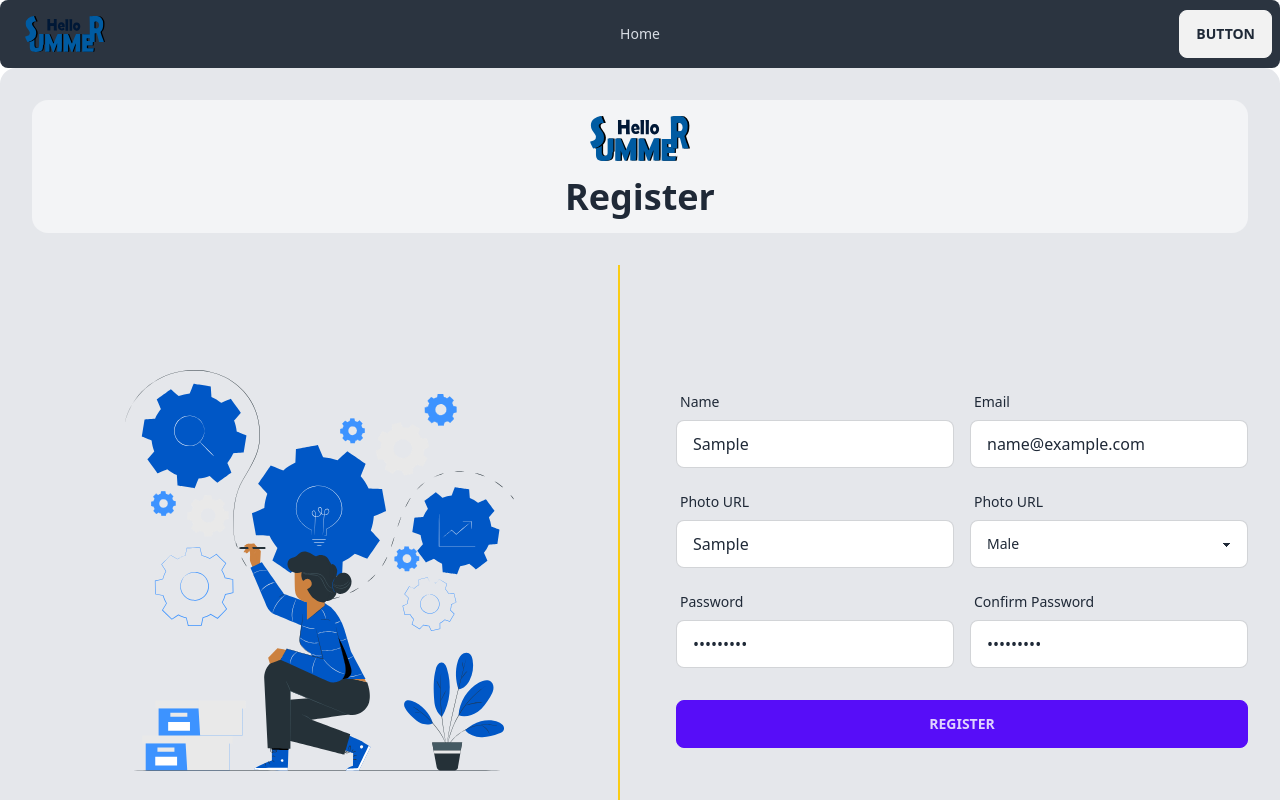
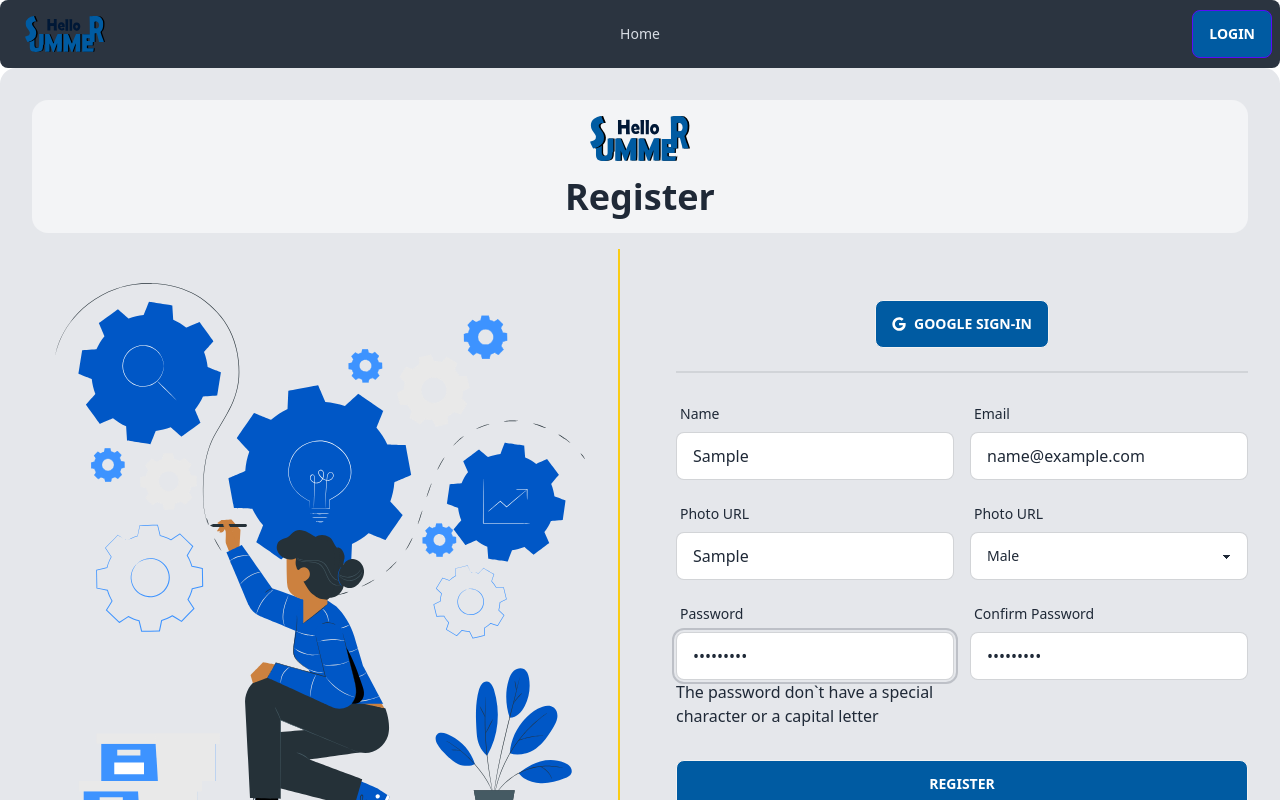
Before and after one commit to dabarshi/hello-summer-client, a React (Vite) app: page /register in a window 1280 px wide. Both pictures are taken after typing "Sample", "name@example.com", "Sample", "Sample123", "Sample123" into the empty fields and a click on the input "Register". Shown: the top 800 px of the page. Built offline with nearby package versions, Linux system fonts and the light colour scheme; no server answers.

Commit message:
add error handle on password in register page and create user and logout on navbar

```diff
--- a/src/Pages/Register/Register.jsx
+++ b/src/Pages/Register/Register.jsx
@@ -2,16 +2,34 @@ import { useForm } from "react-hook-form";
 import Lottie from "lottie-react";
 import registerLottiImg from "../../assets/register/registerLotti.json";
 import logo from "../../assets/logo.svg";
+import { FaGoogle } from 'react-icons/fa';
+import { useContext, useState } from "react";
+import { AuthContext } from "../../providers/AuthProvider";
 
 
 const Register = () => {
-    const { register, handleSubmit, formState: { errors } } = useForm();
+    const { register, handleSubmit, reset, formState: { errors } } = useForm();
+    const [matchPassword, setMatchPassword] = useState(false);
+    const { createNewUser } = useContext(AuthContext);
+
     const onSubmit = data => {
+        if (data.password !== data.confirmPassword) {
+            setMatchPassword(!matchPassword);
+            return;
+        }
+        setMatchPassword(false);
         console.log(data)
+        createNewUser(data.email, data.password)
+        .then(result => {
+            const loggedUser = result.user;
+            console.log(loggedUser);
+        })
+        reset();
     };
     // console.log(watch("name"));
     return (
         <div className="bg-gray-200 p-4 rounded-2xl">
+            {/* Header Section */}
             <div className="grid place-items-center m-4 gap-4 bg-gray-100 rounded-2xl p-4">
                 <figure>
                     <img className="w-[100px]" src={logo} alt="" />
@@ -20,13 +38,21 @@ const Register = () => {
                     <h3 className="text-4xl font-bold">Register</h3>
                 </div>
             </div>
-            <div className="grid md:grid-cols-2 gap-10 items-center py-4">
-                <div className="md:p-20 md:border-r-2 border-yellow-400">
+            <div className="grid md:grid-cols-2 gap-10 items-center">
+                {/* Lottie imgae left side */}
+                <div className="border-b-2 md:border-b-0 md:border-r-2 border-yellow-400 pb-2">
                     <Lottie className="h-full" animationData={registerLottiImg} loop={true} />
                 </div>
+                {/* Right Side form */}
                 <div className="px-4">
+                    {/* Google sign in */}
+                    <div className="text-center">
+                        <button className="btn bg-[#005BA2] text-white hover:bg-[#07416d]"><FaGoogle></FaGoogle>Google Sign-in</button>
+                    </div>
+                    <div className="divider"></div>
+                    {/* Form Start */}
                     <form onSubmit={handleSubmit(onSubmit)}>
-                        <div className="grid md:grid-cols-2 gap-4">
+                        <div className="grid lg:grid-cols-2 gap-4">
                             {/* Name */}
                             <div className="form-control">
                                 <label className="label">
@@ -66,8 +92,14 @@ const Register = () => {
                                 <label className="label">
                                     <span className="label-text">Password</span>
                                 </label>
-                                <input type="password" {...register("password", { required: true })} placeholder="Password" className="input input-bordered" />
+                                <input type="password" {...register("password", {
+                                    required: true,
+                                    minLength: 6,
+                                    pattern: /(?=.*[A-Z])(?=.*[!@#$&*])/
+                                })} placeholder="Password" className="input input-bordered" />
                                 {errors.password?.type === 'required' && <p role="alert">Password is required</p>}
+                                {errors.password?.type === 'minLength' && <p role="alert">The password is less than 6 characters</p>}
+                                {errors.password?.type === 'pattern' && <p role="alert">The password don`t have a special character or a capital letter</p>}
                             </div>
                             {/* Confirm Password */}
                             <div className="form-control">
@@ -76,11 +108,13 @@ const Register = () => {
                                 </label>
                                 <input type="password" {...register("confirmPassword", { required: true })} placeholder="Confirm  Password" className="input input-bordered" />
                                 {errors.confirmPassword?.type === 'required' && <p role="alert">Confirm Password is required</p>}
+                                {errors.confirmPassword?.type === 'validate' && <p role="alert">Not Matched</p>}
+                                {matchPassword && <p role="alert">Passwords do not match.</p>}
                             </div>
                         </div>
                         {/* Submit Button */}
                         <div className="mt-8">
-                            <input type="submit" value="Register" className="btn btn-primary w-full" />
+                            <input type="submit" value="Register" className="btn bg-[#005BA2] hover:bg-[#07416d] text-white w-full" />
                         </div>
 
                     </form>
--- a/src/components/Navbar/Navbar.jsx
+++ b/src/components/Navbar/Navbar.jsx
@@ -1,14 +1,22 @@
 import { Link } from 'react-router-dom';
 import logo from '../../assets/logo.svg';
+import { useContext } from 'react';
+import { AuthContext } from '../../providers/AuthProvider';
 
 const Navbar = () => {
+    const { user, logOut } = useContext(AuthContext);
 
     // navbar menu items
     const navItem = <>
         <li><Link to="/">Home</Link></li>
     </>;
 
-
+    // handle logout
+    const handleLogout = () => {
+        logOut()
+        .then(() => {})
+        .catch(error => console.log(error))
+    }
     return (
         <div className="navbar bg-neutral text-neutral-content rounded-lg">
             <div className="navbar-start">
@@ -32,7 +40,16 @@ const Navbar = () => {
                 </ul>
             </div>
             <div className="navbar-end">
-                <a className="btn">Button</a>
+                {
+                    user ?
+                        <>
+                            <button onClick={handleLogout} className="btn btn-primary text-white bg-[#005BA2] hover:bg-[#07416d]">Logout</button>
+                        </> :
+                        <>
+                            <Link to="/login">
+                            <button className="btn btn-primary text-white bg-[#005BA2] hover:bg-[#07416d]">Login</button>
+                            </Link>
+                        </>}
             </div>
         </div>
     );
```
